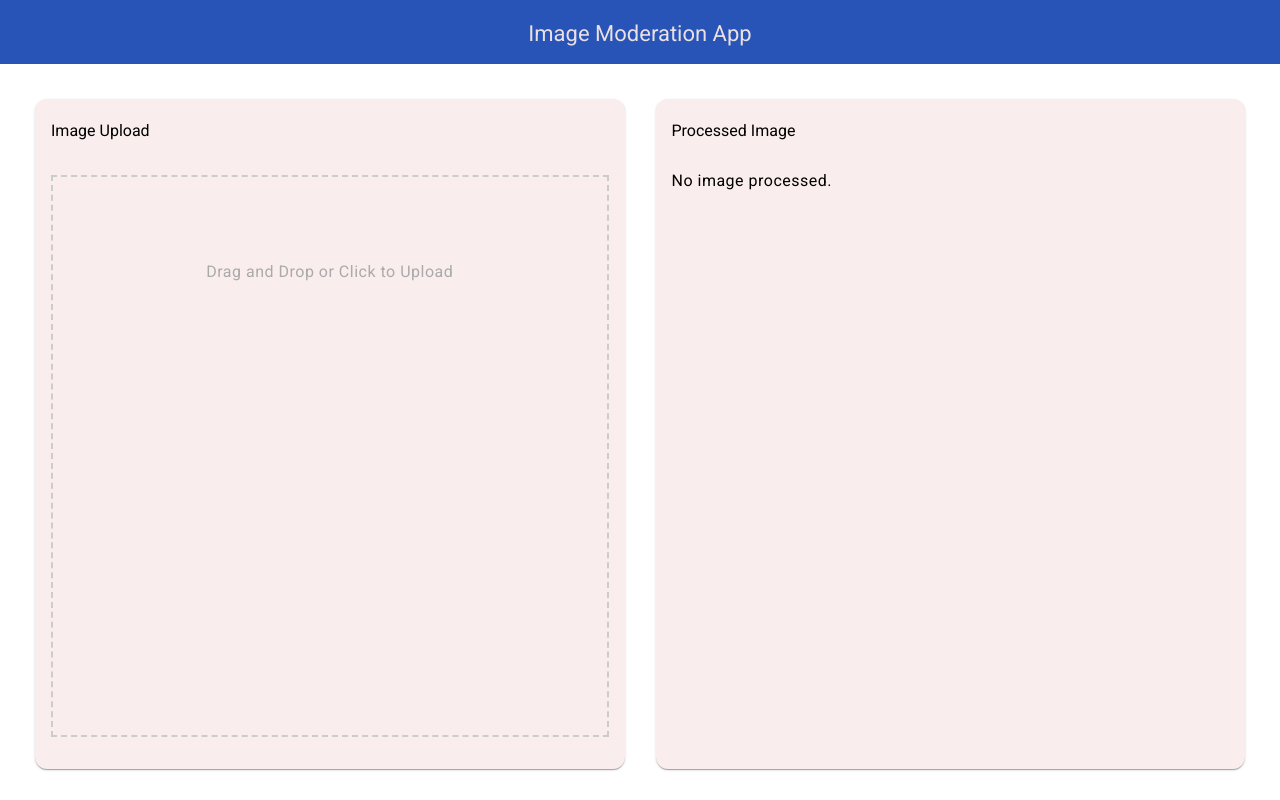
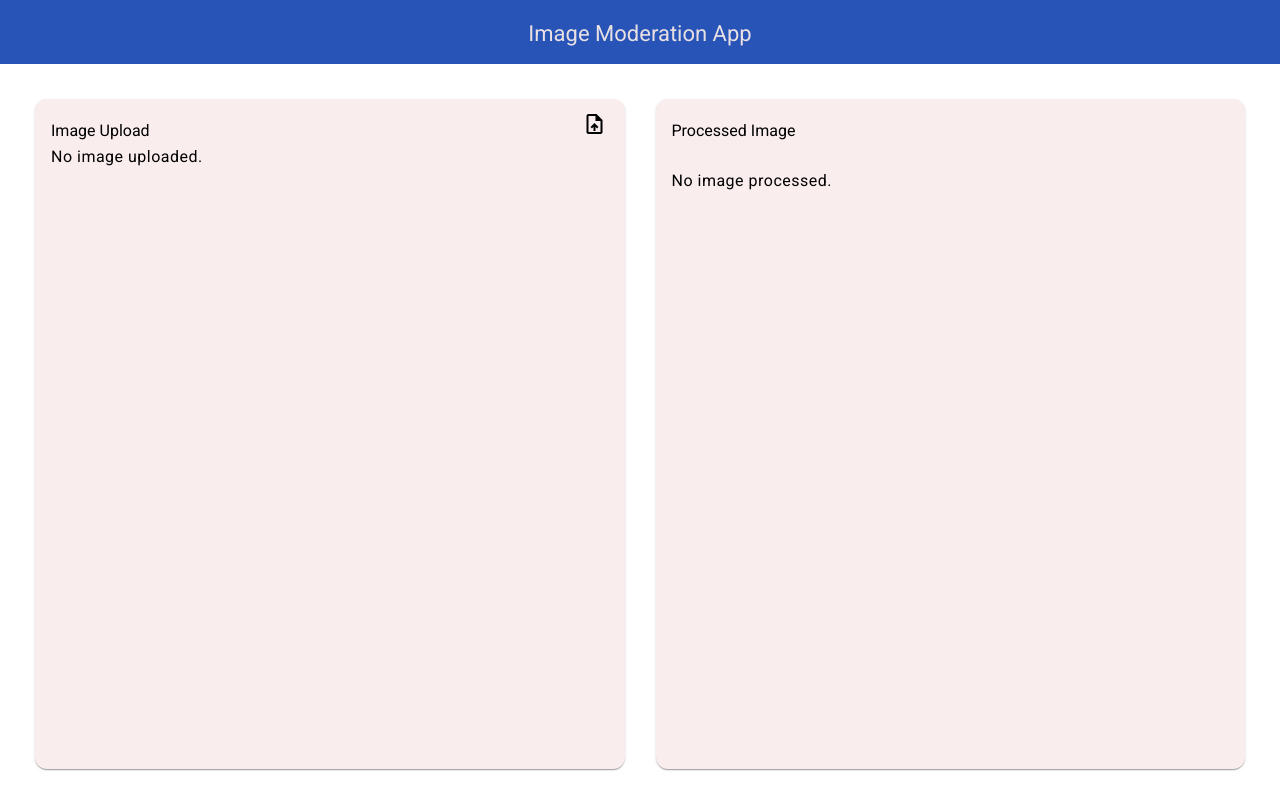
Before and after one commit to amitsat27/image-moderation-aws, an Angular app: page /navigation in a window 1280 px wide. Built offline with nearby package versions, Linux system fonts and the light colour scheme.

Commit message:
Revert "Adding Drag and Drop Functionality"
This reverts commit 67d7a0e61a5201d12b60d7ba10f10ca2b0bee785.

```diff
--- a/src/app/image-process/image-process.component.css
+++ b/src/app/image-process/image-process.component.css
@@ -12,6 +12,21 @@
 .spinner-accent {
   --mdc-circular-progress-active-indicator-color: #f44336; /* Red */
 }
+.dashboard-card {
+  position: absolute;
+  top: 15px;
+  left: 15px;
+  right: 15px;
+  bottom: 15px;
+  background-color: rgb(250, 237, 237);
+  color: black;
+}
+
+.more-button {
+  position: absolute;
+  top: 5px;
+  right: 10px;
+}
 
 .mat-icon {
   color: black;
@@ -23,84 +38,51 @@
   color: black;
   font-size: medium;
 }
-
-/* Image Upload Content */
-.dashboard-card {
-  position: absolute;
-  top: 15px;
-  left: 15px;
-  right: 15px;
-  bottom: 15px;
-  background-color: rgb(250, 237, 237);
-  color: black;
-}
 .dashboard-card-content-image {
   position: relative;  /* Make it a positioning context */
   overflow: hidden;    /* Hide any overflow */
   height: 100%;        /* Allow the content to take full height */
 }
 
-.dashboard-card-content {
-  display: flex;
-  align-items: center; /* Vertically center items */
-  margin-top: 20px;
+.image-container {
+  width: 100%;
+  height: 98%;        /* Fill the card content */
+  position: relative;
+
 }
 
-
-.percentage-text {
-  position: absolute;
-  top: 50%;
-  left: 50%;
-  transform: translate(-40%, -48%);
-  font-weight: bold;
-  color: rgb(110, 95, 95); /* Optional: change color for better visibility */
-}
 .button-container {
   display: flex;
   justify-content: center;
   margin-top: 16px; /* Adjust margin as needed */
 }
 
+
 .uploaded-image {
   margin-top: 2px;
   width: 100%;         /* Full width */
-  height: 100%;        /* Full height */
+  height: 95%;        /* Full height */
   object-fit: cover;   /* Scale the image while preserving aspect ratio */
   border-radius: 18px;
   display: flex;
   flex-direction: column;
 }
-.image-container {
-  border: 2px dashed #ccc;
-  padding: 20px;
-  text-align: center;
-  min-height: 150px; /* Ensure enough height */
-  height: 90%;
-  position: relative;
-  box-sizing: border-box; /* Include padding in the total size */
-  width: 100%; /* Ensure it takes the full width of the card */
-  max-width: 100%; /* Prevents overflow */
-  overflow: hidden; /* Hides any overflow */
+
+
+.process-button {
+  position: absolute;
+  top: 10px; /* Adjust as needed */
+  left: 50%;
+  transform: translate(-50%, 1300%);
+  background-color: skyblue;
+  color: white;
+  z-index: 10; /* Ensure it appears above the image */
 }
-
-.drag-over {
-  border-color: #007bff;
-  background-color: #f0f8ff;
-}
-
-.upload-text {
-  color: #aaa; /* Faded text color */
-  font-size: 16px; /* Adjust font size as needed */
-  line-height: 150px; /* Center the text vertically */
-  height: 150px; /* Ensure the text is vertically centered */
-}
-
 
 .blurred {
   filter: blur(8px);
 }
 
-/* SnackBard Properties */
 .green-snackbar {
   background-color: green;
   color: white;
@@ -123,8 +105,14 @@
   align-items: center;
   z-index: 1000;
 }
+.dashboard-card-content {
+  display: flex;
+  align-items: center; /* Vertically center items */
+  margin-top: 20px;
+}
 
-/* Labels Content */
+
+
 .content-right {
   flex-grow: 1; /* Allows the content area to take up the remaining space */
   display: flex;
@@ -141,8 +129,15 @@
   margin-right: 16px; /* Space between spinner and content */
 }
 
+.percentage-text {
+  position: absolute;
+  top: 50%;
+  left: 50%;
+  transform: translate(-40%, -48%);
+  font-weight: bold;
+  color: rgb(110, 95, 95); /* Optional: change color for better visibility */
+}
 
-/* Dynamic Columns */
 @media (max-width: 600px) {
   .mat-grid-list {
     grid-template-columns: repeat(1, 1fr) !important; /* 1 column for small screens */
--- a/src/app/image-process/image-process.component.html
+++ b/src/app/image-process/image-process.component.html
@@ -10,8 +10,11 @@
           </mat-card-header>
           <mat-card-content class="dashboard-card-content">
             <div class="spinner-container">
-              <mat-progress-spinner mode="determinate" [value]="label?.Confidence"
-                [ngClass]="getSpinnerClass(label?.Confidence)" diameter="70">
+              <mat-progress-spinner
+                mode="determinate"
+                [value]="label?.Confidence"
+                [ngClass]="getSpinnerClass(label?.Confidence)"
+                diameter="70">
               </mat-progress-spinner>
               <div class="percentage-text">
                 {{ (label?.Confidence).toFixed(0) }}%
@@ -27,6 +30,8 @@
         </mat-card>
       </mat-grid-tile>
     </mat-grid-list>
+
+
   </ng-container>
 
   <mat-grid-list cols="2" rowHeight="700px" rowWidth="200px">
@@ -35,31 +40,25 @@
         <mat-card-header>
           <mat-card-title>
             <span class="property">Image Upload</span>
+            <button mat-icon-button class="more-button" [matMenuTriggerFor]="menu1" aria-label="Toggle menu">
+              <mat-icon>upload_file</mat-icon>
+            </button>
             <mat-menu #menu1="matMenu" xPosition="before">
               <button mat-menu-item (click)="uploadImage()">Upload Image</button>
             </mat-menu>
           </mat-card-title>
         </mat-card-header>
         <mat-card-content class="dashboard-card-content-image">
-          <div class="image-container"
-            (dragover)="onDragOver($event)"
-            (dragleave)="onDragLeave($event)"
-            (drop)="onFileDropped($event)"
-            [ngClass]="{'drag-over': isDragOver}"
-            (click)="fileInput.click()"
-            style="margin-top: 30px; cursor: pointer;">
-            <ng-container *ngIf="imageUrl; else noImage">
-              <img [src]="imageUrl" alt="Uploaded Image" class="uploaded-image" />
-            </ng-container>
-            <ng-template #noImage>
-              <div class="upload-text">
-                Drag and Drop or Click to Upload
-              </div>
-            </ng-template>
+          <div style="margin-top: 30px;" *ngIf="imageUrl; else noImage" class="image-container">
+            <img [src]="imageUrl" alt="Uploaded Image" class="uploaded-image"/>
+            <div class="button-container">
+            </div>
           </div>
+          <ng-template #noImage>
+            <div>No image uploaded.</div>
+          </ng-template>
         </mat-card-content>
-        <input type="file" accept="image/jpeg, image/png" (change)="onFileSelected($event)" style="display:none;"
-          #fileInput>
+        <input type="file" accept="image/jpeg, image/png" (change)="onFileSelected($event)" style="display:none;" #fileInput>
       </mat-card>
     </mat-grid-tile>
     <mat-grid-tile [colspan]="1" [rowspan]="1">
@@ -70,9 +69,8 @@
           </mat-card-title>
         </mat-card-header>
         <mat-card-content class="dashboard-card-content-image">
-          <div style="margin-top: 30px;" *ngIf="isProcessingComplete && imageUrl; else noImageProcessed"
-            class="image-container">
-            <img [src]="imageUrl" [class.blurred]="!isImageSafe" alt="Uploaded Image" class="uploaded-image" />
+          <div style="margin-top: 30px;" *ngIf="isProcessingComplete && imageUrl; else noImageProcessed" class="image-container">
+            <img [src]="imageUrl" [class.blurred]="!isImageSafe" alt="Uploaded Image" class="uploaded-image"/>
           </div>
           <ng-template #noImageProcessed>
             <div><br>No image processed.</div>
--- a/src/app/image-process/image-process.component.ts
+++ b/src/app/image-process/image-process.component.ts
@@ -37,7 +37,6 @@ export class ImageProcessComponent {
   private snackBar = inject(MatSnackBar);
 
   imageUrl: string | ArrayBuffer | null | undefined="";
-  isDragOver = false;
   base64Image: string | null = null;
   isImageSafe: boolean = true;
   fileName: string | null = null;
@@ -46,7 +45,6 @@ export class ImageProcessComponent {
   isLoading: boolean = false;
 
   @ViewChild('fileInput') fileInput!: ElementRef;
-
 
   uploadImage() {
     this.fileInput.nativeElement.click();
@@ -61,56 +59,16 @@ export class ImageProcessComponent {
     this.setColsImages();
   }
 
-  setColsLabels() {
-    const width = window.innerWidth;
-    if (width < 600) {
-      this.cols = 1; // 1 column for small screens
-    } else if (width < 960) {
-      this.cols = 2; // 2 columns for medium screens
-    } else {
-      this.cols = 4; // 4 columns for larger screens
-    }
-  }
-  setColsImages(){
-    const width = window.innerWidth;
-    if (width < 600) {
-      this.colsImages = 1; // 1 column for small screens
-    } else  {
-      this.colsImages = 2; // 2 columns for medium screens
-    }
-  }
+
   showToaster(message: string, panelClass: string) {
     this.snackBar.open(message, 'Close', {
       duration: 3000,
       panelClass: [panelClass]
     });
   }
-  onDragOver(event: DragEvent): void {
-    event.preventDefault();
-    this.isDragOver = true;
-  }
 
-  onDragLeave(event: DragEvent): void {
-    event.preventDefault();
-    this.isDragOver = false;
-  }
-
-  onFileDropped(event: DragEvent): void {
-    event.preventDefault();
-    this.isDragOver = false;
-    if (event.dataTransfer && event.dataTransfer.files.length) {
-      this.handleFile(event.dataTransfer.files[0]);
-    }
-  }
-  onFileSelected(event: Event): void {
-    const fileInput = event.target as HTMLInputElement;
-    if (fileInput.files && fileInput.files.length) {
-      this.handleFile(fileInput.files[0]);
-    }
-  }
-
-  handleFile(fileImageInput: File) {
-    const file = fileImageInput;
+  onFileSelected(event: Event) {
+    const file = (event.target as HTMLInputElement).files?.[0];
     if (file && (file.type === 'image/jpeg' || file.type === 'image/png')) {
 
       const reader = new FileReader();
@@ -160,6 +118,24 @@ export class ImageProcessComponent {
     }
   }
 
+  setColsLabels() {
+    const width = window.innerWidth;
+    if (width < 600) {
+      this.cols = 1; // 1 column for small screens
+    } else if (width < 960) {
+      this.cols = 2; // 2 columns for medium screens
+    } else {
+      this.cols = 4; // 4 columns for larger screens
+    }
+  }
+  setColsImages(){
+    const width = window.innerWidth;
+    if (width < 600) {
+      this.colsImages = 1; // 1 column for small screens
+    } else  {
+      this.colsImages = 2; // 2 columns for medium screens
+    }
+  }
   getFilteredLabels() {
     return this.moderationLabels.filter(label => label?.ParentName).slice(0, 4);
   }
@@ -174,5 +150,26 @@ export class ImageProcessComponent {
   }
 
   /** Based on the screen size, switch from standard to one column per row */
+  cards = this.breakpointObserver.observe(Breakpoints.Handset).pipe(
+    map(({ matches }) => {
+      if (matches) {
+        return [
+          { title: 'Card 1', cols: 2, rows: 1 },
+          { title: 'Card 2', cols: 1, rows: 1 },
+          { title: 'Card 3', cols: 1, rows: 1 },
+          { title: 'Card 4', cols: 1, rows: 1 }
+        ];
+      }
 
+      return [
+        { title: 'Card 1', cols: 1, rows: 2 },
+        { title: 'Card 2', cols: 2, rows: 1 },
+        { title: 'Card 3', cols: 1, rows: 1 },
+        { title: 'Card 4', cols: 1, rows: 1 },
+        { title: 'Card 5', cols: 1, rows: 1 },
+        { title: 'Card 6', cols: 1, rows: 2 },
+        { title: 'Card 7', cols: 1, rows: 1 }
+      ];
+    })
+  );
 }
```
